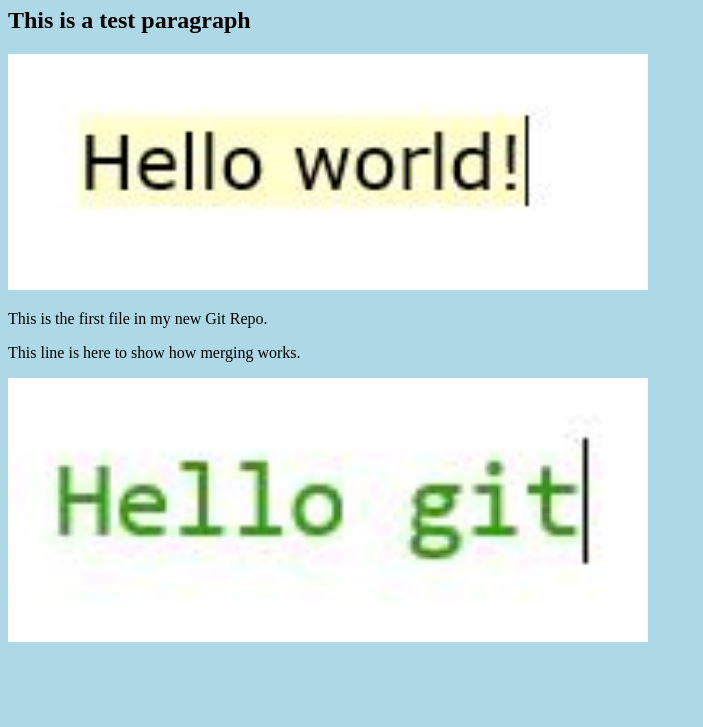
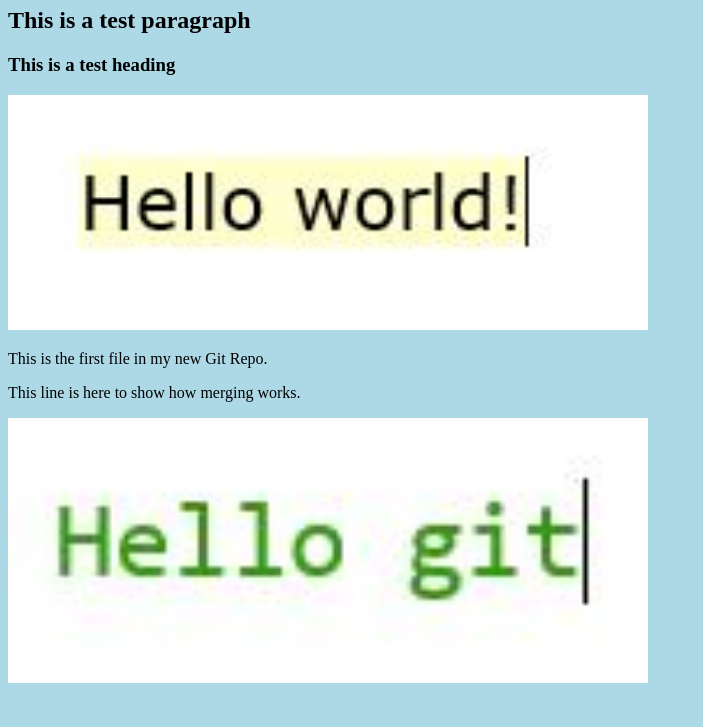
Before and after one commit to HKawale/Test1, a plain HTML site: page index.html in a window 1280 px wide. Shown: the part 73-800 px from the top of the page, without its empty margins (0-703 px from the left). Drawn offline with Linux system fonts and the light colour scheme.

Commit message:
updates index.html for github branches

```diff
--- a/index.html
+++ b/index.html
@@ -8,6 +8,7 @@
 
 <h1>Hello world!</h1>
   <h2>This is a test paragraph</h2>
+  <h3>This is a test heading</h3>
 <div><img src="img_hello_world.jpg" alt="Hello World from Space" style="width:100%;max-width:640px"></div>
 <p>This is the first file in my new Git Repo.</p>
 <p>This line is here to show how merging works.</p>
```
